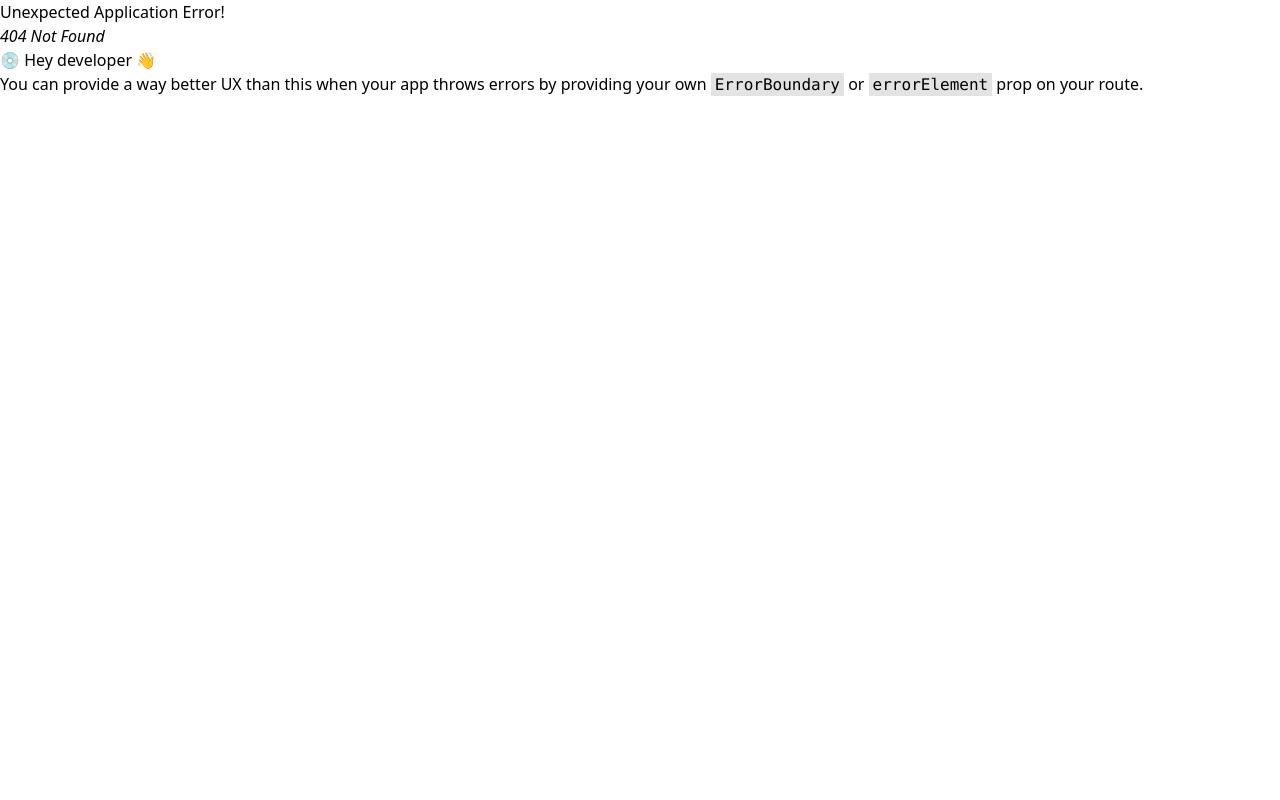
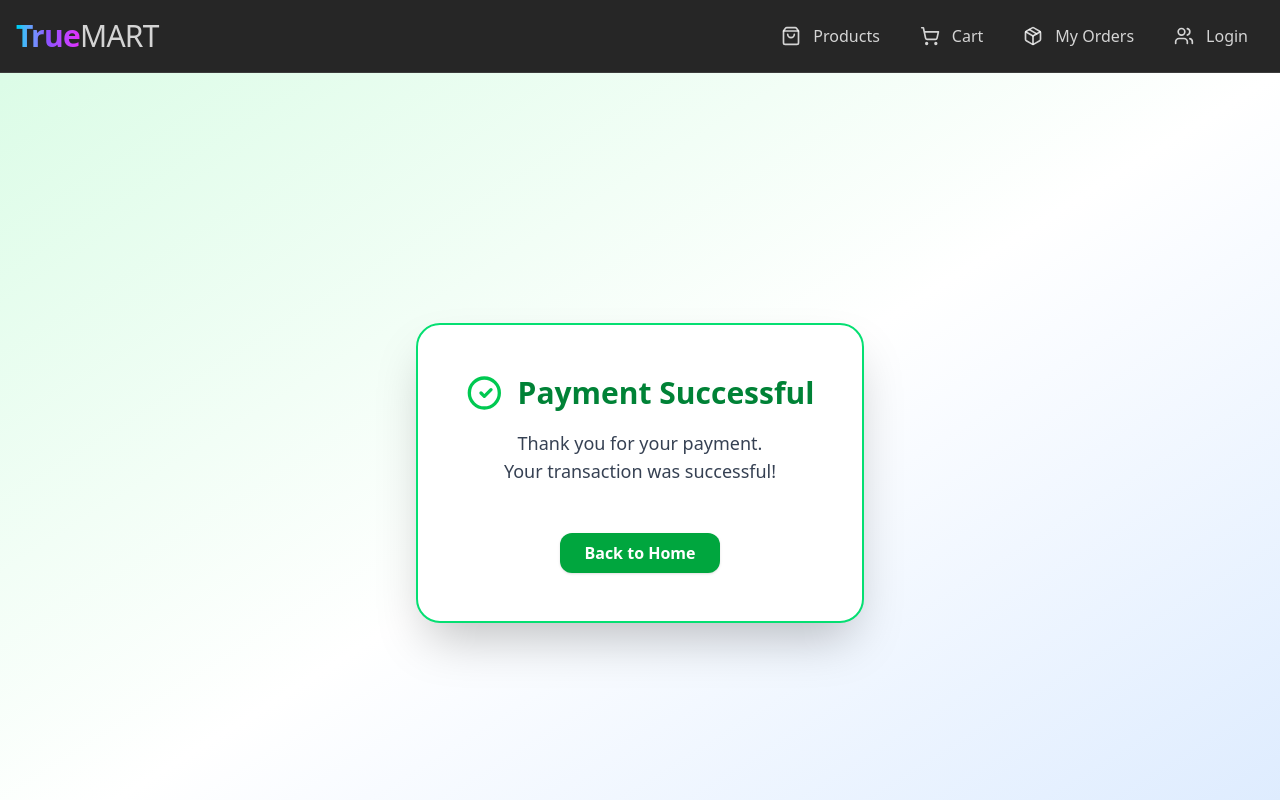
Before and after one commit to PrajwalKamdi/Ecommerce, a React (Vite) app in the folder frontend/: page /payment-success in a window 1280 px wide. Before the commit this address had no page. Shown: the top 800 px of the page. Built offline with nearby package versions, Linux system fonts and the light colour scheme.

Commit message:
ready to deploy

```diff
--- a/frontend/src/pages/Checkout.jsx
+++ b/frontend/src/pages/Checkout.jsx
@@ -1,11 +1,8 @@
 import axios from "axios";
 import { IndianRupee } from "lucide-react";
-import { useContext } from "react";
-import { Mycontext } from "../store/Store.jsx";
 const Checkout = ({}) => {
   const price = localStorage.getItem("totalPrice");
   const apiUrl = import.meta.env.VITE_API_BACKEND;
-  const { setCartItems, setPrice } = useContext(Mycontext);
   const handleSubmit = async () => {
     try {
       const { data: keyData } = await axios.get(`${apiUrl}get-key`);
@@ -21,7 +18,7 @@ const Checkout = ({}) => {
         name: "Test Payment",
         description: "Test Transaction",
         order_id: order.id,
-        callback_url: `${apiUrl}/payment-verification`,
+        callback_url: `${apiUrl}payment-verification`,
         prefill: {
           name: "Test User",
           email: "test@example.com",
@@ -33,8 +30,6 @@ const Checkout = ({}) => {
       };
       const razor = new Razorpay(options);
       razor.open();
-      setCartItems([]);
-      setPrice(0);
       localStorage.removeItem("totalPrice");
       localStorage.removeItem("cartItems");
     } catch (error) {
--- /dev/null
+++ b/frontend/src/pages/Orders_success.jsx
@@ -0,0 +1,34 @@
+import React from "react";
+import { useLocation } from "react-router-dom";
+const Orders_success = () => {
+  const query = new URLSearchParams(useLocation().search);
+  const reference = query.get("reference");
+  return (
+    <div className="min-h-screen flex flex-col justify-center items-center bg-gradient-to-br from-green-100 via-white to-blue-100 px-4 py-8">
+      <div className="border-2 border-green-400 px-8 py-12 w-full max-w-md space-y-6 bg-white shadow-2xl rounded-3xl flex flex-col items-center">
+        <div className="flex items-center space-x-3 mb-4">
+          <svg className="w-10 h-10 text-green-500" fill="none" stroke="currentColor" strokeWidth="2" viewBox="0 0 24 24">
+            <path strokeLinecap="round" strokeLinejoin="round" d="M9 12l2 2l4-4m5 2a9 9 0 11-18 0a9 9 0 0118 0z" />
+          </svg>
+          <h1 className="text-3xl font-extrabold text-green-700">Payment Successful</h1>
+        </div>
+        <p className="text-gray-700 text-lg text-center">Thank you for your payment.<br />Your transaction was successful!</p>
+        {reference && (
+          <div className="px-4 py-3 rounded-xl bg-green-100 border border-green-300 mt-4 w-full text-center">
+            <p className="text-green-800 font-medium">
+              <span className="font-semibold">Reference ID:</span> {reference}
+            </p>
+          </div>
+        )}
+        <a
+          href="/"
+          className="mt-6 inline-block bg-green-600 hover:bg-green-700 text-white font-semibold py-2 px-6 rounded-xl shadow transition duration-200"
+        >
+          Back to Home
+        </a>
+      </div>
+    </div>
+  );
+};
+
+export default Orders_success;
--- a/frontend/src/route.jsx
+++ b/frontend/src/route.jsx
@@ -13,6 +13,7 @@ import { LogIn } from "lucide-react";
 import Login from "./pages/Login.jsx";
 import Checkout from "./pages/Checkout.jsx";
 import SignUpForm from "./pages/Sign_up.jsx";
+import Orders_success from "./pages/Orders_success.jsx";
 
 const router = createBrowserRouter(
   createRoutesFromElements(
@@ -24,7 +25,7 @@ const router = createBrowserRouter(
       <Route path="orders" element={<Orders />} />
       <Route path="login" element={<Login />} />
       <Route path="sign-up" element={<SignUpForm/>} />
-      <Route path="payment-success?reference=:razorpay_payment_id" element={<Orders />} />
+      <Route path="payment-success" element={<Orders_success />} />
       <Route path="/checkout" element={<Checkout />} />
     </Route>
   )
```
Also changed, not shown: 2 other files (tests, documents, lock files or other folders).
